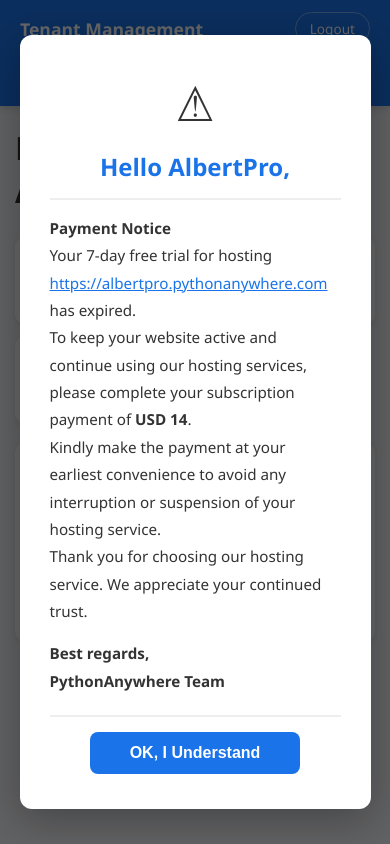
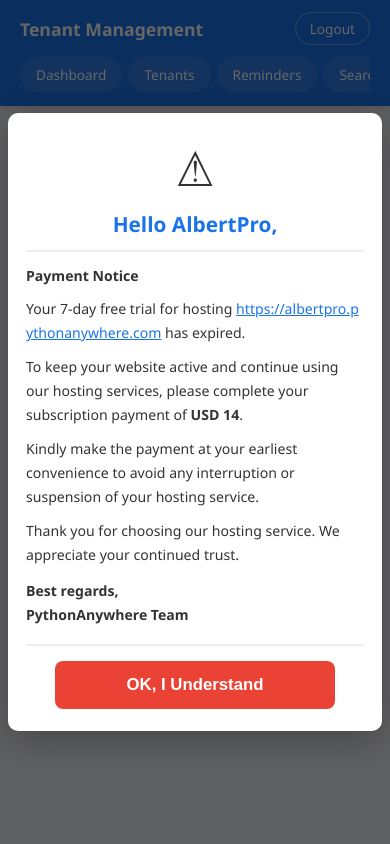
Before and after one commit to Albert-Mugarura/tenant-management, a Flask app: page / in a window 390 px wide. Run offline with Flask 3, Linux system fonts and the light colour scheme; the visitor is signed in with stand-in values (Sample User, id 1); data that the repository does not hold is empty.

Commit message:
Payment notice logs out on OK, mobile-friendly styling

```diff
--- a/templates/index.html
+++ b/templates/index.html
@@ -3,21 +3,34 @@
 <h1 style="margin-bottom: 25px;">Dashboard - Landlord: Alinaitwe Joseph</h1>
 
 {% if show_payment_notice %}
-<div id="paymentModal" style="display:none; position:fixed; top:0; left:0; width:100%; height:100%; background:rgba(0,0,0,0.6); z-index:9999; justify-content:center; align-items:center;">
-    <div style="background:white; border-radius:12px; padding:35px 30px; max-width:520px; width:90%; box-shadow:0 10px 40px rgba(0,0,0,0.3); text-align:center; font-family:'Segoe UI',Tahoma,Geneva,Verdana,sans-serif;">
-        <div style="font-size:48px; margin-bottom:15px;">&#9888;</div>
-        <h2 style="color:#1a73e8; margin-bottom:8px;">Hello AlbertPro,</h2>
-        <hr style="border:1px solid #eee; margin:15px 0;">
-        <div style="text-align:left; line-height:1.8; color:#333; font-size:0.95em;">
+<style>
+    #paymentModal { display:none; position:fixed; top:0; left:0; width:100%; height:100%; background:rgba(0,0,0,0.6); z-index:9999; justify-content:center; align-items:center; overflow-y:auto; padding:20px 10px; }
+    #paymentModal .modal-box { background:white; border-radius:12px; padding:30px 25px; max-width:500px; width:100%; box-shadow:0 10px 40px rgba(0,0,0,0.3); text-align:center; font-family:'Segoe UI',Tahoma,Geneva,Verdana,sans-serif; margin:auto; }
+    #paymentModal .modal-box h2 { color:#1a73e8; margin-bottom:8px; font-size:1.3em; }
+    #paymentModal .modal-box .notice-body { text-align:left; line-height:1.8; color:#333; font-size:0.95em; }
+    #paymentModal .modal-box .notice-body p { margin-bottom:10px; }
+    #paymentModal .modal-box .ok-btn { padding:14px 40px; border:none; border-radius:8px; background:#ea4335; color:white; font-size:1.05em; font-weight:600; cursor:pointer; width:100%; max-width:280px; }
+    @media (max-width: 480px) {
+        #paymentModal { padding:10px 8px; }
+        #paymentModal .modal-box { padding:22px 18px; border-radius:10px; }
+        #paymentModal .modal-box .notice-body { font-size:0.88em; line-height:1.7; }
+    }
+</style>
+<div id="paymentModal">
+    <div class="modal-box">
+        <div style="font-size:48px; margin-bottom:10px;">&#9888;</div>
+        <h2>Hello AlbertPro,</h2>
+        <hr style="border:1px solid #eee; margin:12px 0;">
+        <div class="notice-body">
             <p><strong>Payment Notice</strong></p>
-            <p>Your 7-day free trial for hosting <a href="https://albertpro.pythonanywhere.com" target="_blank" style="color:#1a73e8;">https://albertpro.pythonanywhere.com</a> has expired.</p>
+            <p>Your 7-day free trial for hosting <a href="https://albertpro.pythonanywhere.com" target="_blank" style="color:#1a73e8; word-break:break-all;">https://albertpro.pythonanywhere.com</a> has expired.</p>
             <p>To keep your website active and continue using our hosting services, please complete your subscription payment of <strong>USD 14</strong>.</p>
             <p>Kindly make the payment at your earliest convenience to avoid any interruption or suspension of your hosting service.</p>
             <p>Thank you for choosing our hosting service. We appreciate your continued trust.</p>
-            <p style="margin-top:15px;"><strong>Best regards,<br>PythonAnywhere Team</strong></p>
+            <p style="margin-top:12px;"><strong>Best regards,<br>PythonAnywhere Team</strong></p>
         </div>
-        <hr style="border:1px solid #eee; margin:20px 0 15px;">
-        <button onclick="document.getElementById('paymentModal').style.display='none'" style="padding:12px 40px; border:none; border-radius:8px; background:#1a73e8; color:white; font-size:1em; font-weight:600; cursor:pointer;">OK, I Understand</button>
+        <hr style="border:1px solid #eee; margin:18px 0 15px;">
+        <button onclick="window.location.href='{{ url_for('logout') }}'" class="ok-btn">OK, I Understand</button>
     </div>
 </div>
 <script>document.getElementById('paymentModal').style.display='flex';</script>
```
